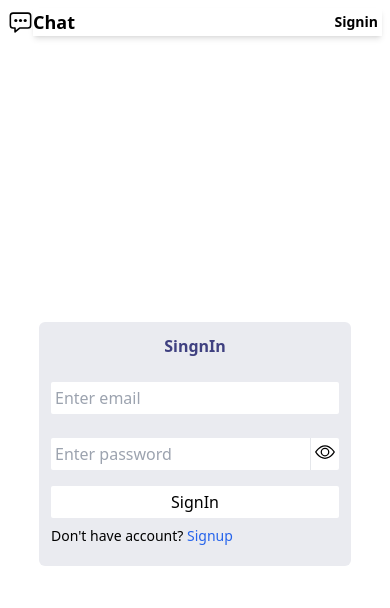
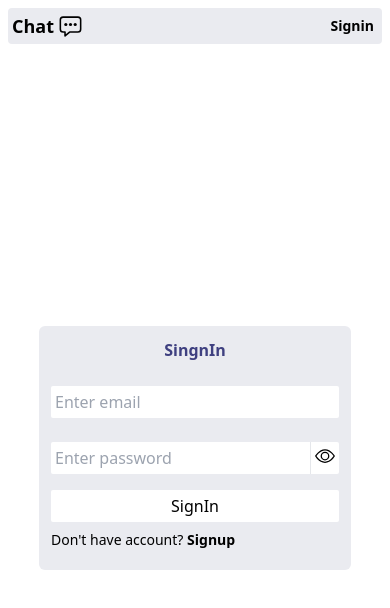
Before and after one commit to JRobera/ChatAppLive, a React (Vite) app in the folder client/: page /signin in a window 390 px wide. Shown: the top 608 px of the page. Built offline with nearby package versions, Linux system fonts and the light colour scheme; no server answers.

Commit message:
ui update, add readme

```diff
--- a/client/src/components/Messages.jsx
+++ b/client/src/components/Messages.jsx
@@ -51,7 +51,7 @@ export default function Messages({ socket, currentChat, setreplyMessage }) {
 
   // console.log(messages);
   return (
-    <div className=" min-h-[255px] max-h-[255px] sm:min-h-[360px] sm:max-h-[360px] overflow-x-auto flex flex-col">
+    <div className=" min-h-[255px] max-h-[260px] sm:min-h-[360px] sm:max-h-[360px] overflow-x-auto flex flex-col">
       {messages?.chats?.map((message, idx) => (
         <Message
           key={idx}
--- a/client/src/components/NavBar.jsx
+++ b/client/src/components/NavBar.jsx
@@ -38,9 +38,12 @@ export default function NavBar({ profile, socket }) {
 
   return (
     <header className="flex p-2">
-      <span className=" font-bold sm:hidden flex items-center sm:w-full text-center">
-        <IoChatboxEllipsesOutline size={25} />
-      </span>
+      {user && (
+        <span className=" font-bold sm:hidden flex gap-1 items-center sm:w-full text-center">
+          Chat
+          <IoChatboxEllipsesOutline size={25} />
+        </span>
+      )}
       {user !== null ? (
         <nav className=" flex flex-1 gap-2 items-center justify-end">
           <div className=" relative">
@@ -70,14 +73,19 @@ export default function NavBar({ profile, socket }) {
           </button>
         </nav>
       ) : (
-        <nav className=" flex gap-2 items-center justify-end w-full shadow-md">
+        <nav className=" flex gap-2 items-center justify-end w-full p-1 rounded bg-card-bg">
           <span className="font-bold text-lg">
-            <Link to="/">Chat</Link>
+            <Link to="/">
+              <span className=" font-bold sm:hidden flex gap-1 items-center sm:w-full text-center">
+                Chat
+                <IoChatboxEllipsesOutline size={25} />
+              </span>
+            </Link>
           </span>
           <div className="flex-1 flex gap-4 justify-end">
             <NavLink
               to="/signin"
-              className="text-sm font-semibold p-1 rounded-sm hover:text-[#3f4080]"
+              className="text-sm font-semibold p-1 rounded-sm hover:text-[#3f4080] hover:underline"
             >
               Signin
             </NavLink>
--- a/client/src/components/TextArea.jsx
+++ b/client/src/components/TextArea.jsx
@@ -45,7 +45,7 @@ export default function TextArea({
         setText(e.target.value);
         handleChange(e.target.value);
       }}
-      className="flex-1 text-md p-1 resize-none"
+      className="flex-1 text-md p-1 resize-none max-h-36"
       placeholder={placeholder}
     />
   );
--- a/client/src/pages/SignIn.jsx
+++ b/client/src/pages/SignIn.jsx
@@ -111,7 +111,10 @@ export default function SignIn() {
       </button>
       <p className="text-sm">
         Don't have account?{" "}
-        <Link to="/" className="text-blue-600">
+        <Link
+          to="/"
+          className=" font-bold hover:text-[#3f4080] hover:underline"
+        >
           Signup
         </Link>
       </p>
--- a/client/src/pages/SignUp.jsx
+++ b/client/src/pages/SignUp.jsx
@@ -144,7 +144,10 @@ export default function SignUp() {
       </button>
       <p className="text-sm">
         Already have an account?{" "}
-        <Link to="/signin" className="text-blue-600">
+        <Link
+          to="/signin"
+          className=" font-bold hover:text-[#3f4080] hover:underline"
+        >
           SignIn
         </Link>
       </p>
```
Also changed, not shown: 1 other file (tests, documents, lock files or other folders).
